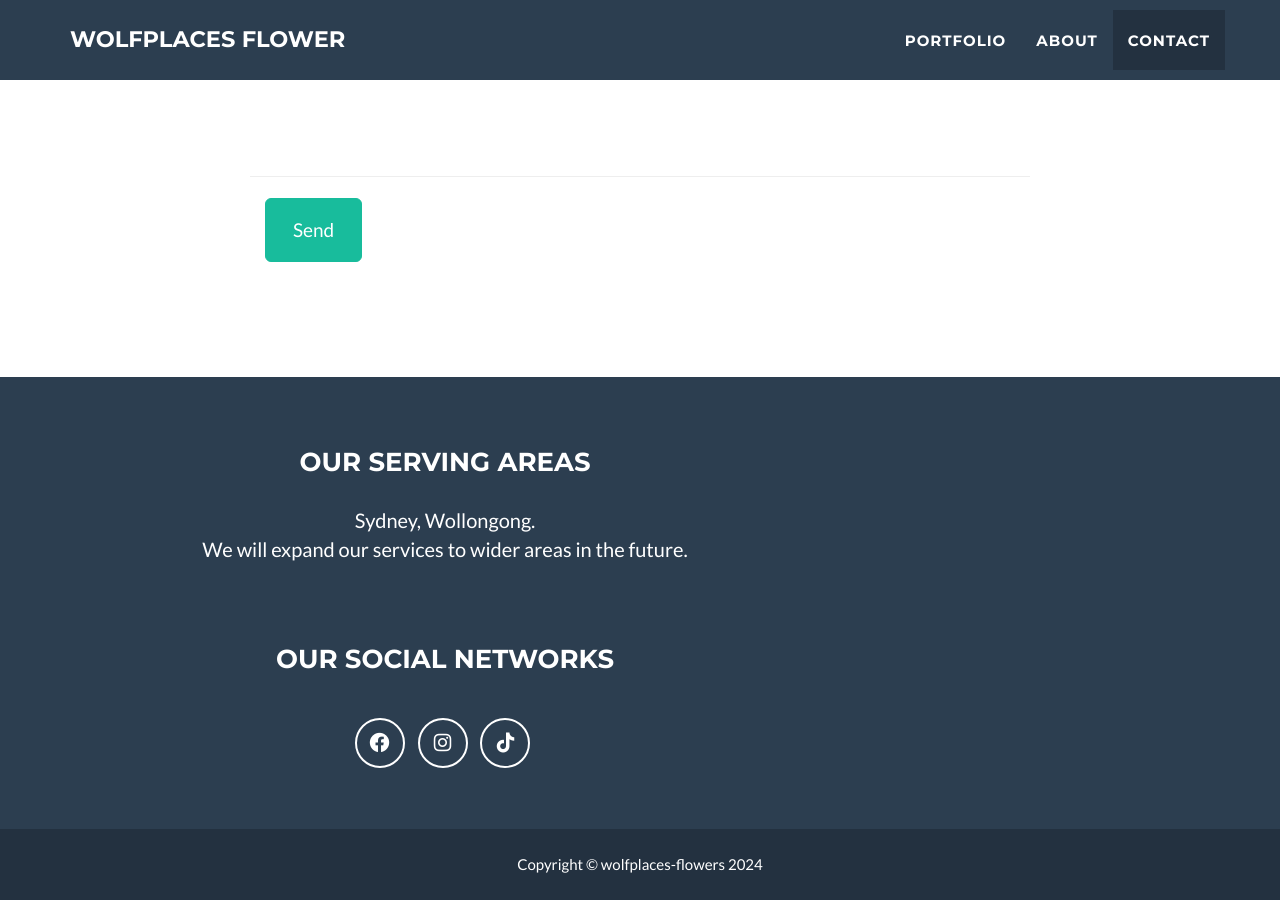
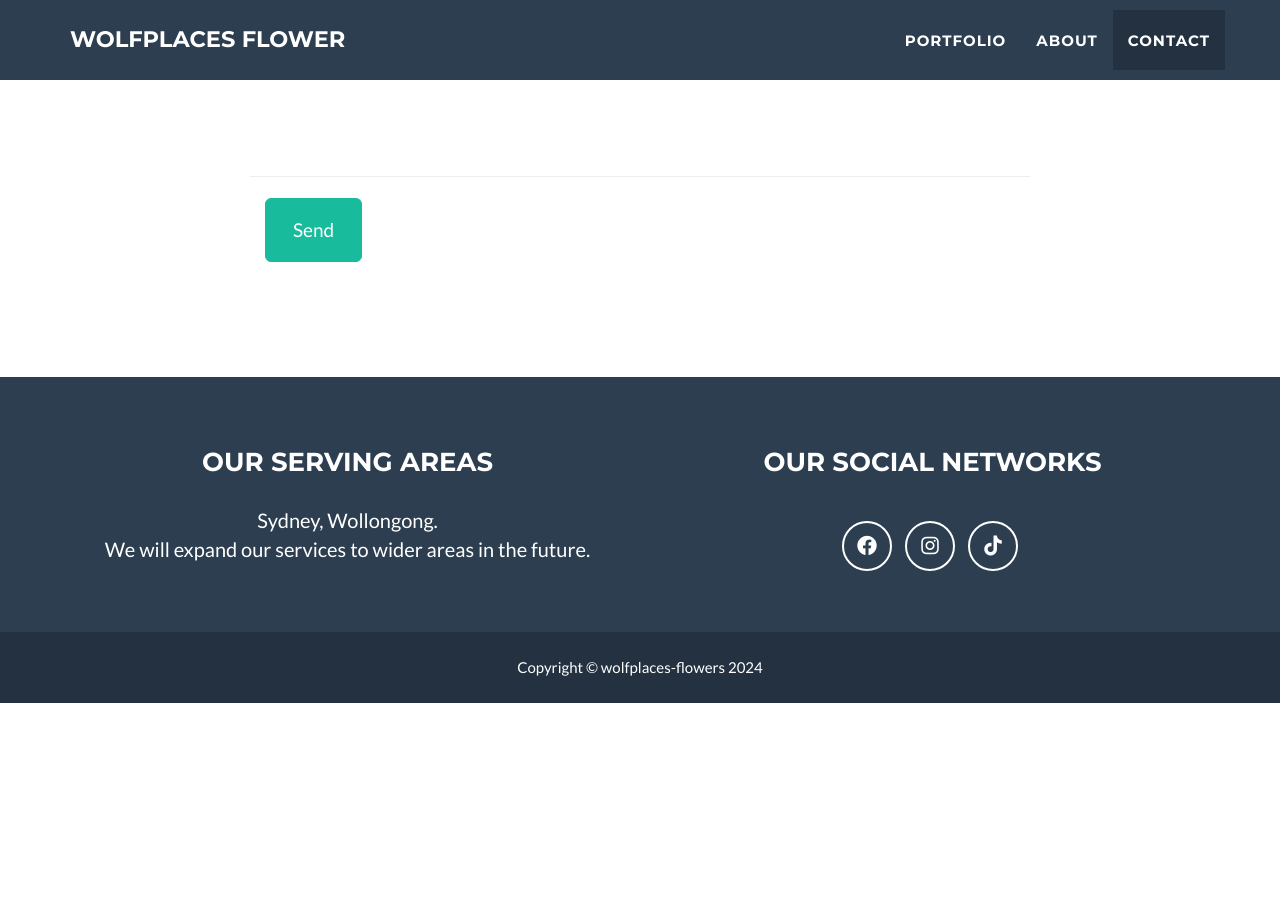
Before and after one commit to wolfplaces/wolfplaces-flower.github.io, a Jekyll site: the page built from _posts/2014-07-18-project-1.markdown, in a window 1280 px wide and 900 px high, scrolled down 2668 px. Built offline with Jekyll 4.4.1, drawn with Linux system fonts in a browser that asks for light colours; after the commit the page ends 3371 px from its top, so only the background shows below that.

Commit message:
ref(content): update content

```diff
--- a/_includes/footer.html
+++ b/_includes/footer.html
@@ -3,7 +3,7 @@
   <div class="footer-above">
     <div class="container">
       <div class="row">
-        <div class="footer-col col-md-8">
+        <div class="footer-col col-md-6">
           <h3>{{ site.footer.location }}</h3>
           <p>
             {% for adress in site.address %}
@@ -11,7 +11,7 @@
             {% endfor %}
           </p>
         </div>
-        <div class="footer-col col-md-8">
+        <div class="footer-col col-md-6">
           <h3>{{ site.footer.social }}</h3>
           <ul class="list-inline">
             {% for network in site.social %}
```
